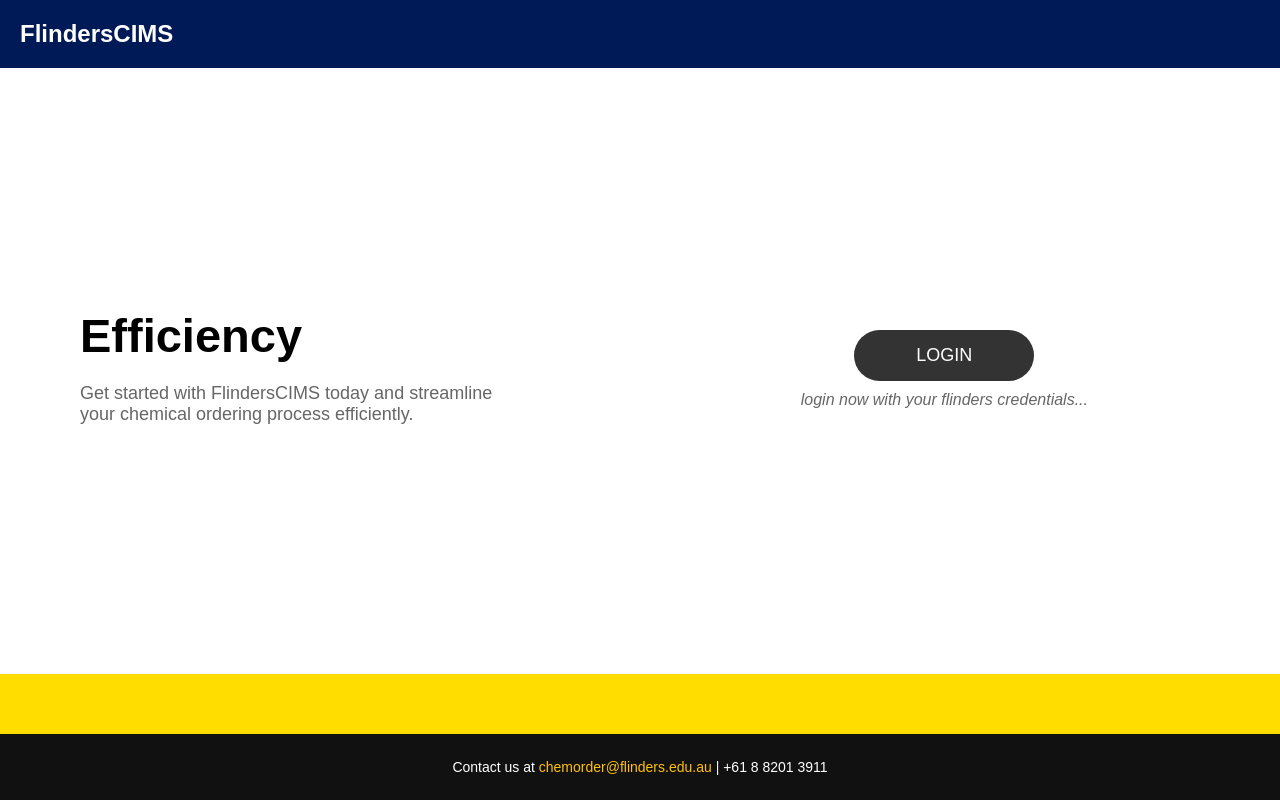
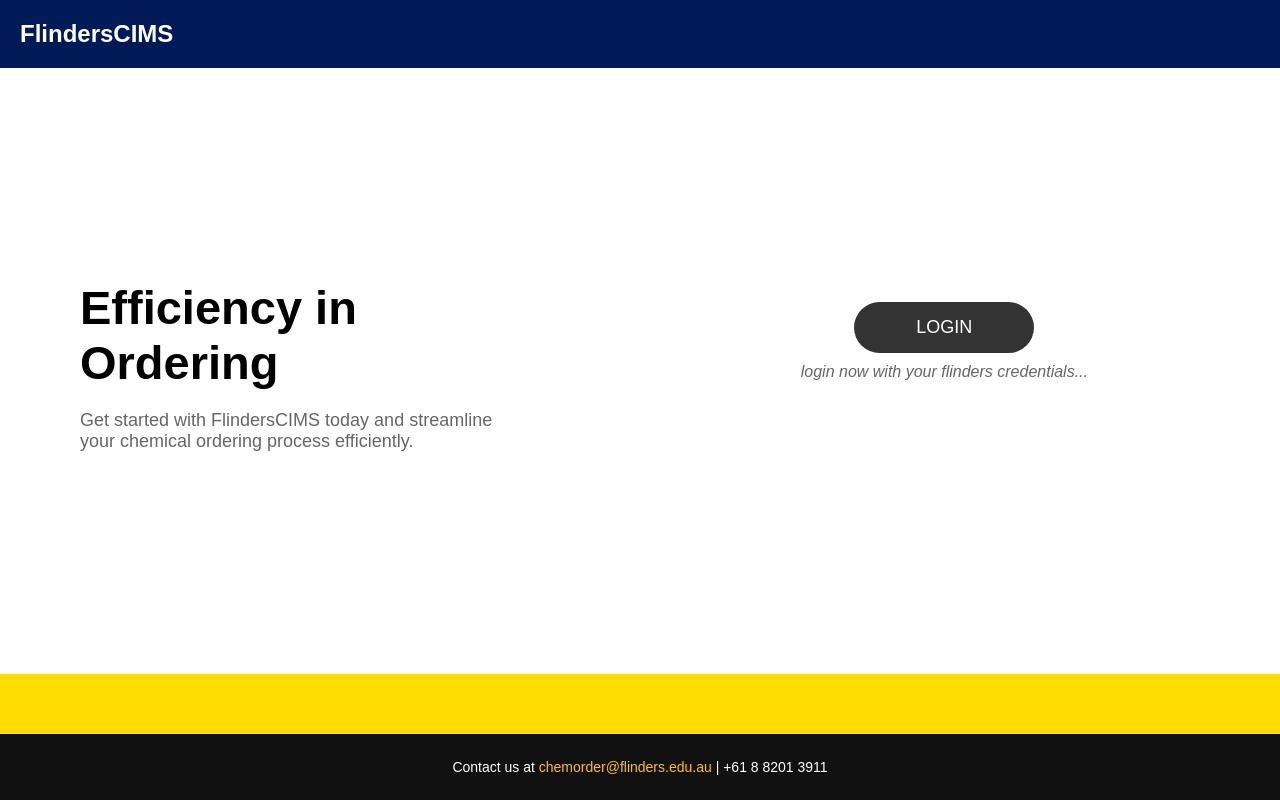
Before and after one commit to flinders-cims/cims-ui, a plain HTML site: page index.html in a window 1280 px wide. Drawn offline with Linux system fonts and the light colour scheme.

Commit message:
changed index.html file

```diff
--- a/index.html
+++ b/index.html
@@ -16,7 +16,7 @@
     <main>
         <div class="main-content">
             <div class="text-content">
-                <h2>Efficiency</h2>
+                <h2>Efficiency in Ordering</h2>
                 <p>Get started with FlindersCIMS today and streamline your chemical ordering process efficiently.</p>
             </div>
             <div class="login-content">
```
